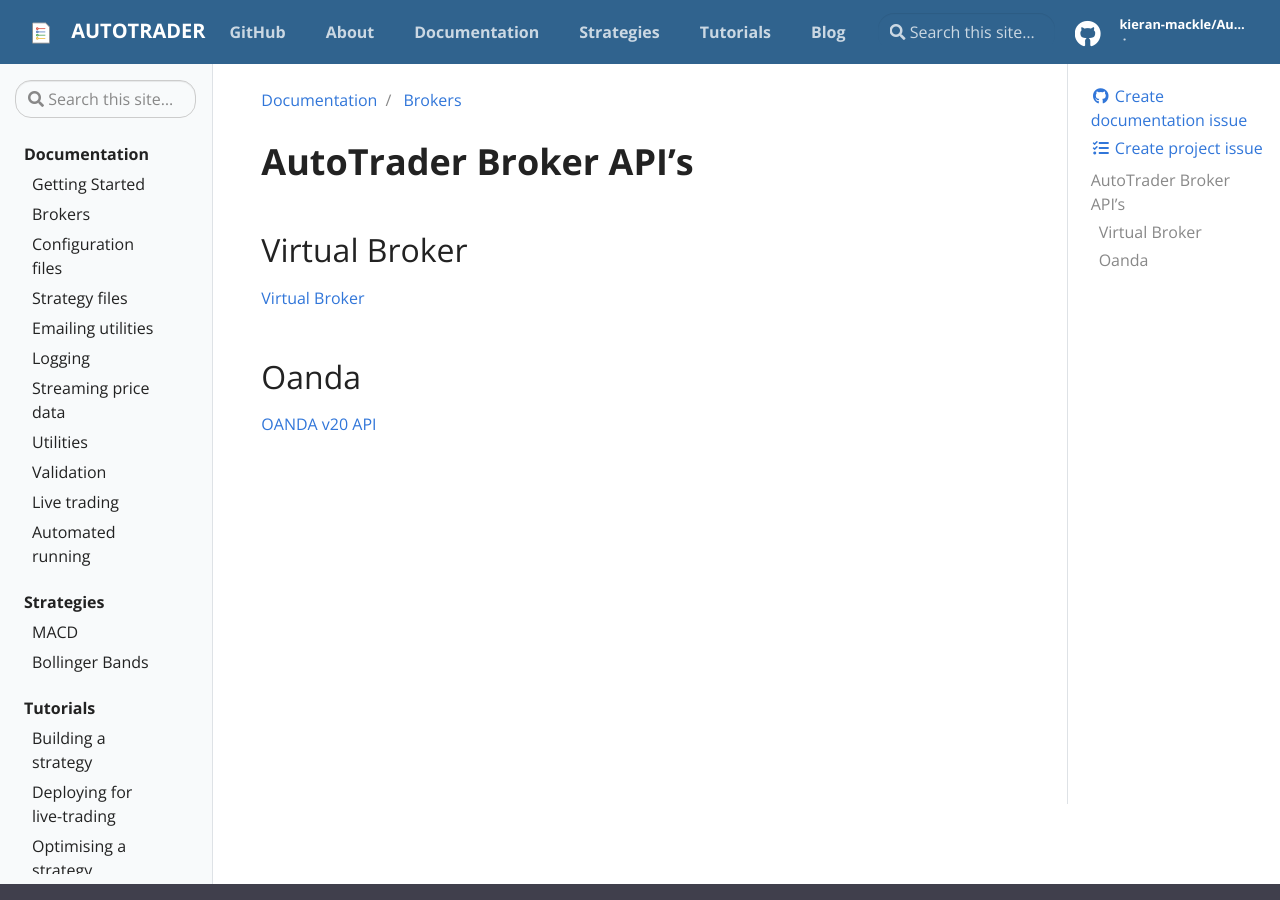
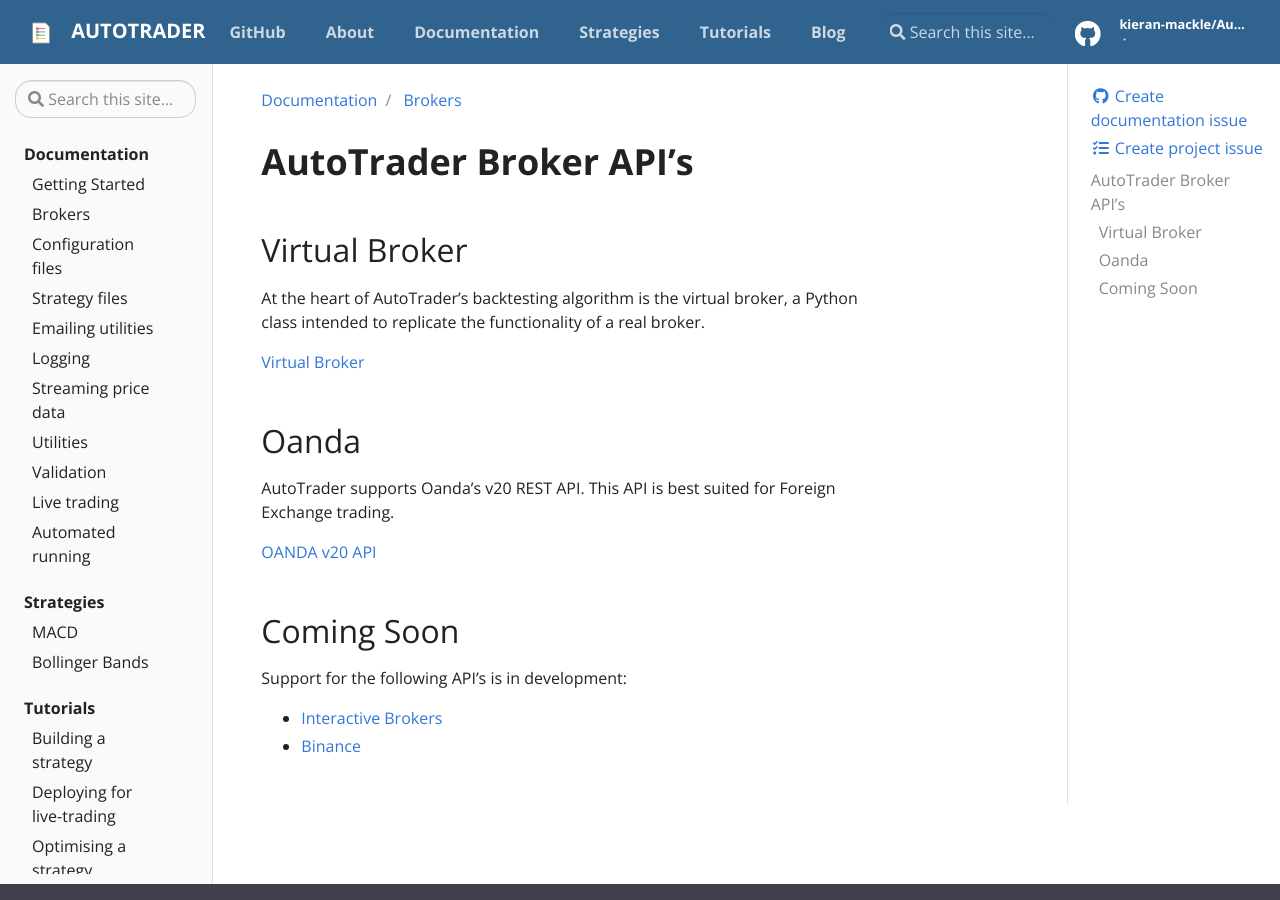
Before and after one commit to kieran-mackle/AutoTrader, a Jekyll site: the page built from docs/_docs/brokers/index.md, in a window 1280 px wide and 900 px high. Built offline with Jekyll 4.4.1, drawn with Linux system fonts in a browser that asks for light colours.

Commit message:
Update index.md

```diff
--- a/docs/_docs/brokers/index.md
+++ b/docs/_docs/brokers/index.md
@@ -7,8 +7,19 @@
 
 
 ## Virtual Broker
+At the heart of AutoTrader's backtesting algorithm is the virtual broker, a Python class intended to replicate the functionality of a real broker.
+
 [Virtual Broker](virtual-broker)
 
 
 ## Oanda
+AutoTrader supports Oanda's v20 REST API. This API is best suited for Foreign Exchange trading.
+
 [OANDA v20 API](oanda)
+
+
+
+## Coming Soon
+Support for the following API's is in development:
+  - [Interactive Brokers](https://www.interactivebrokers.com.au/en/index.php?f=5041)
+  - [Binance](https://www.binance.com/en/)
```
